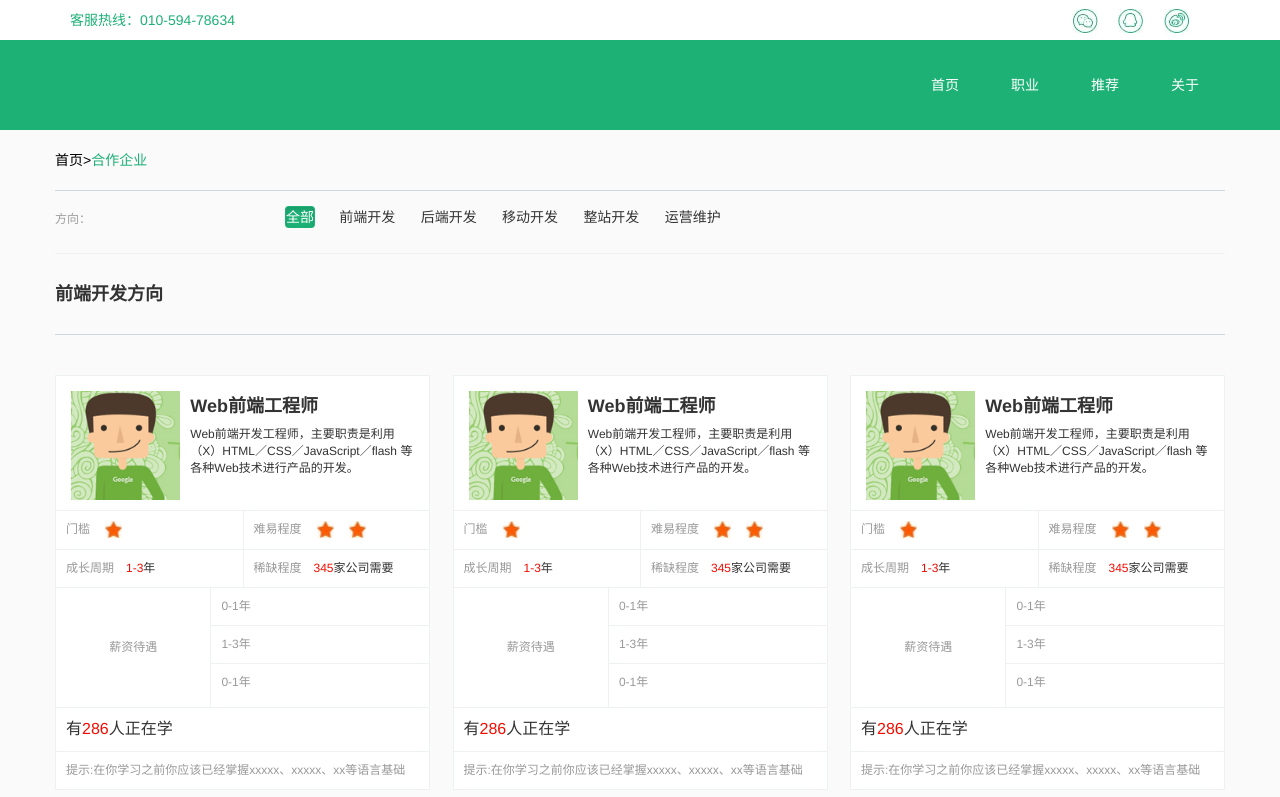
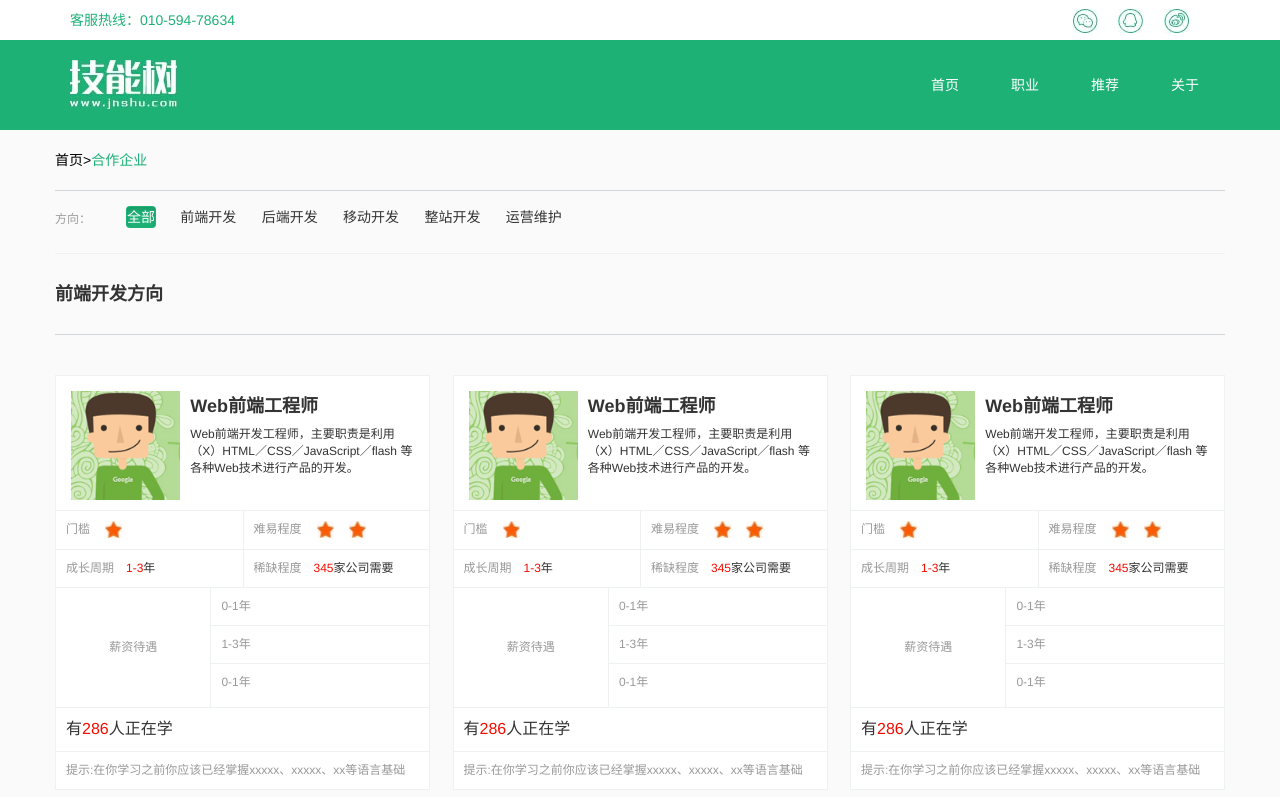
Before and after one commit to MyCupOfTeaOo/xiuzhenyuan, a plain HTML site: page nav2.html in a window 1280 px wide. Shown: the top 797 px of the page. Drawn offline with nearby package versions, Linux system fonts and the light colour scheme.

Commit message:
响应式xiugai

```diff
--- a/index.css
+++ b/index.css
@@ -68,6 +68,9 @@ header .navbar-nav .nav-white{;
 }
 header img{
     margin-top: 20px;
+    margin-left: 15px;
+    float: left;
+
 }
 .navbar2{
     position: absolute;
@@ -288,6 +291,7 @@ main .cooperation{
     min-width: 180px;
     padding: 30px 0;
     background-color: #FFF;
+    cursor: pointer;
 }
 main .coo-main{
     display: flex;
@@ -396,6 +400,7 @@ footer .QR-code{
     }
     header img{
         margin: 10px;
+
     }
 }
 @media (max-width: 991px) {
--- a/nav2.html
+++ b/nav2.html
@@ -20,6 +20,7 @@
     </div>
     <div class="navbar navbar-default">
         <div class="container cpd">
+            <img src="jns.jpg" onclick="javascript:window.location.href='index.html'">
             <div class="dropdown navbar2">
                 <button class="btn btn-default dropdown-toggle" type="button" id="dropdownMenu1" data-toggle="dropdown" aria-haspopup="true" aria-expanded="true">
                     <span class="glyphicon glyphicon-menu-hamburger"></span>
@@ -47,9 +48,9 @@
             <a href="index.html" style="color: #000"> 首页></a><span>合作企业</span>
         </div>
         <div class="row select">
-            <div class="col-xs-2 pdc-l">
+
                 <span>方向：</span>
-            </div>
+
             <div class="col-xs-10">
                 <div data-toggle="buttons" class="buttons">
                     <label class="btn active">
```
Also changed, not shown: jnshu-cooperation.html (+1 -0 lines).
